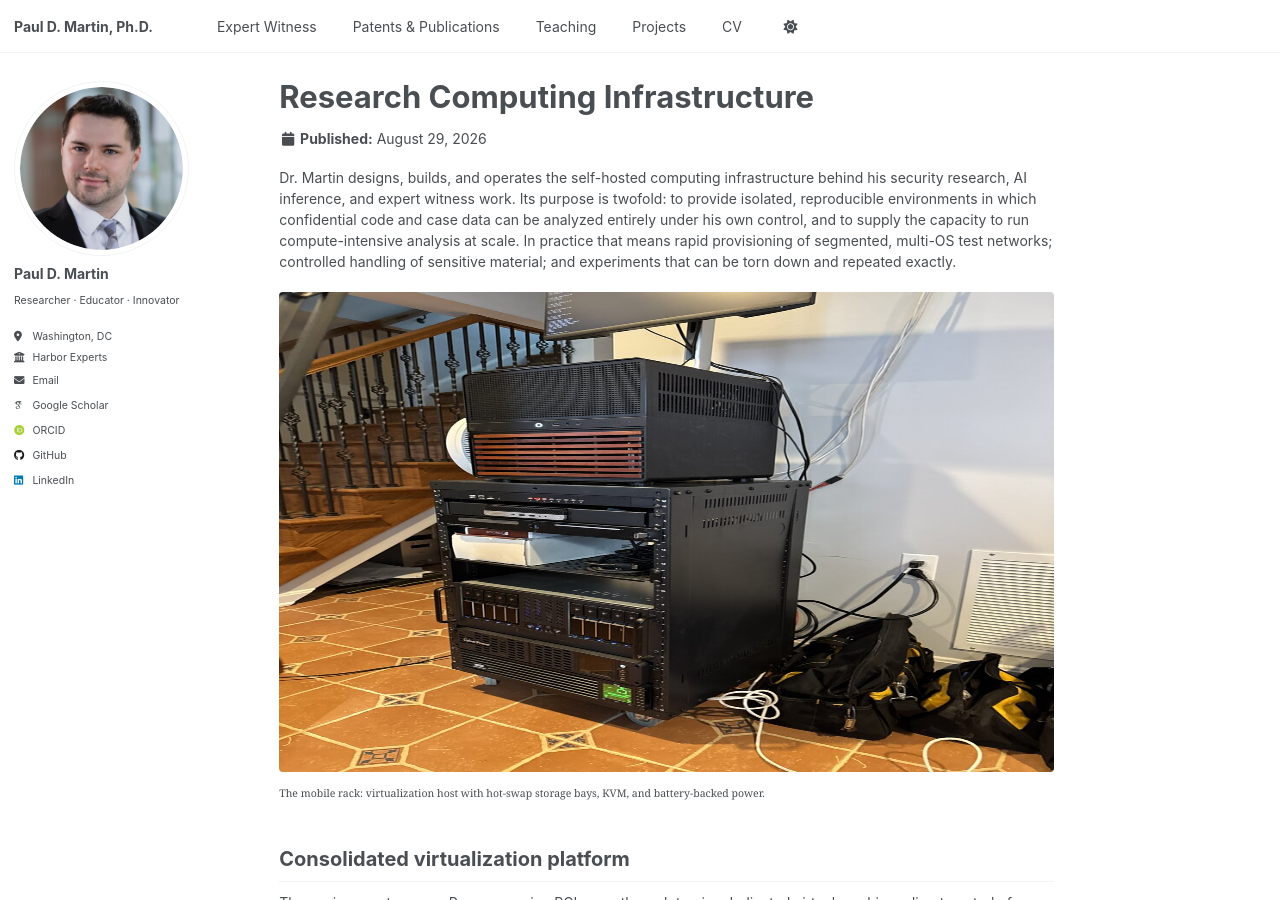
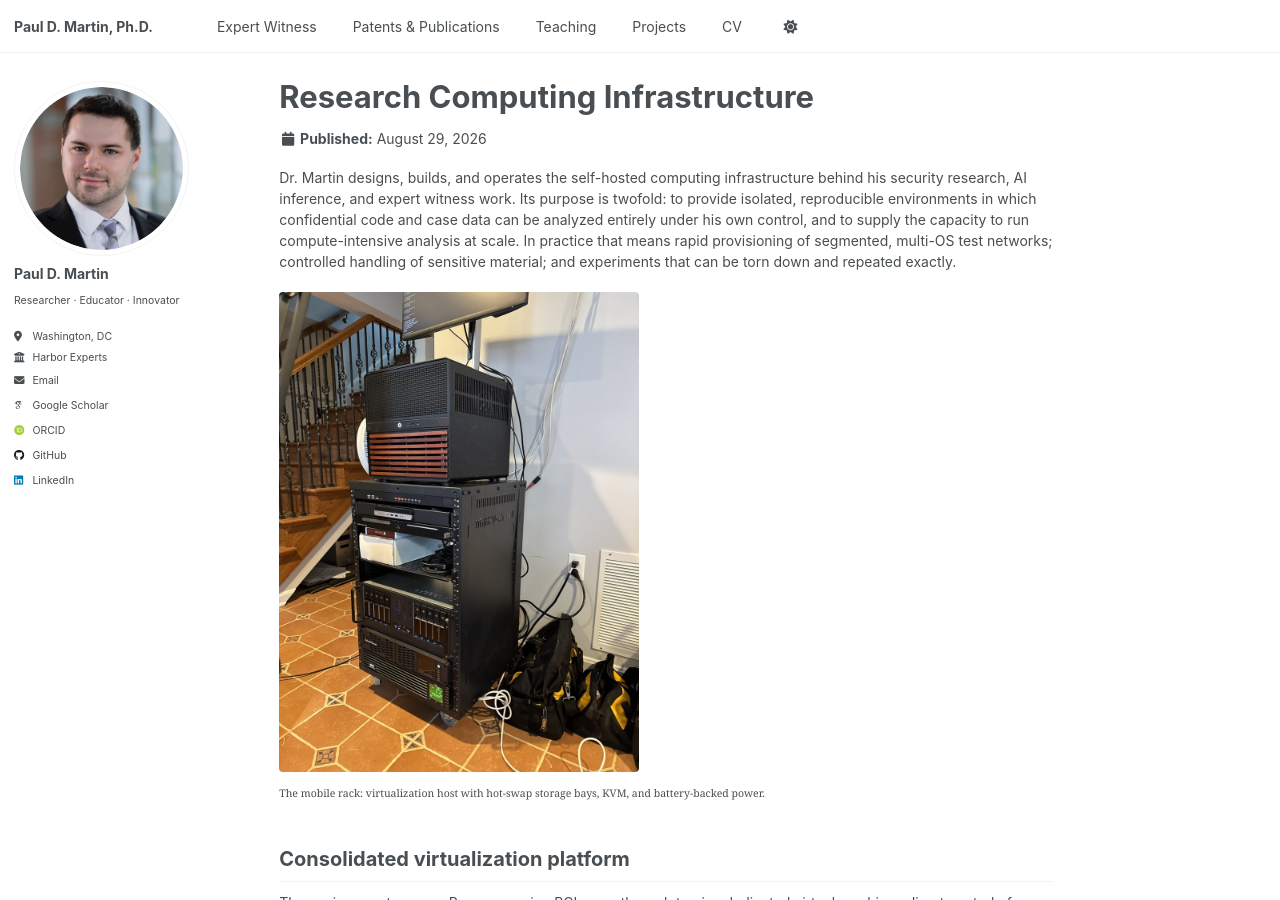
Before and after one commit to pauldmartinphd/pauldmartinphd.github.io, a Jekyll site: the page built from _portfolio/research-computing-infrastructure.md, in a window 1280 px wide and 900 px high. Built offline with Jekyll 4.4.1, drawn with Linux system fonts in a browser that asks for light colours; some web fonts are replaced.

Commit message:
Fix squashed figure images on research infrastructure page
The theme forces width: 100% on images inside <figure>, which combined
with the inline max-height to distort the aspect ratio. Override with
width: auto / max-width: 100%.

```diff
--- a/_portfolio/research-computing-infrastructure.md
+++ b/_portfolio/research-computing-infrastructure.md
@@ -9,7 +9,7 @@ weight: 43
 Dr. Martin designs, builds, and operates the self-hosted computing infrastructure behind his security research, AI inference, and expert witness work. Its purpose is twofold: to provide isolated, reproducible environments in which confidential code and case data can be analyzed entirely under his own control, and to supply the capacity to run compute-intensive analysis at scale. In practice that means rapid provisioning of segmented, multi-OS test networks; controlled handling of sensitive material; and experiments that can be torn down and repeated exactly.
 
 <figure style="margin: 20px 0;">
-  <img src="/images/homelab-rack.jpg" alt="Server rack with virtualization host, hot-swap drive bays, and CyberPower UPS" style="max-height: 480px; border-radius: 4px;" />
+  <img src="/images/homelab-rack.jpg" alt="Server rack with virtualization host, hot-swap drive bays, and CyberPower UPS" style="width: auto; max-width: 100%; max-height: 480px; border-radius: 4px;" />
   <figcaption>The mobile rack: virtualization host with hot-swap storage bays, KVM, and battery-backed power.</figcaption>
 </figure>
 
@@ -22,7 +22,7 @@ The environment runs on Proxmox, using PCIe passthrough to give dedicated virtua
 Primary storage is high-capacity ZFS with end-to-end data-integrity verification, snapshots, and replication. Checksumming at every layer means silent corruption is detected rather than propagated — a property that matters when the data at rest includes forensic images and case material that must remain demonstrably intact. Hot-swap drive cages keep pool maintenance and capacity changes routine.
 
 <figure style="margin: 20px 0;">
-  <img src="/images/server-build-interior.jpg" alt="Server chassis interior showing Noctua CPU cooler, Corsair RM850x power supply, Intel Arc Pro GPU, and dual hot-swap drive cages with routed SATA cabling" style="max-height: 480px; border-radius: 4px;" />
+  <img src="/images/server-build-interior.jpg" alt="Server chassis interior showing Noctua CPU cooler, Corsair RM850x power supply, Intel Arc Pro GPU, and dual hot-swap drive cages with routed SATA cabling" style="width: auto; max-width: 100%; max-height: 480px; border-radius: 4px;" />
   <figcaption>Inside a storage and virtualization host: dual hot-swap drive cages with individually routed and labeled SATA runs, Noctua cooling, and an Intel Arc Pro GPU.</figcaption>
 </figure>
 
```
